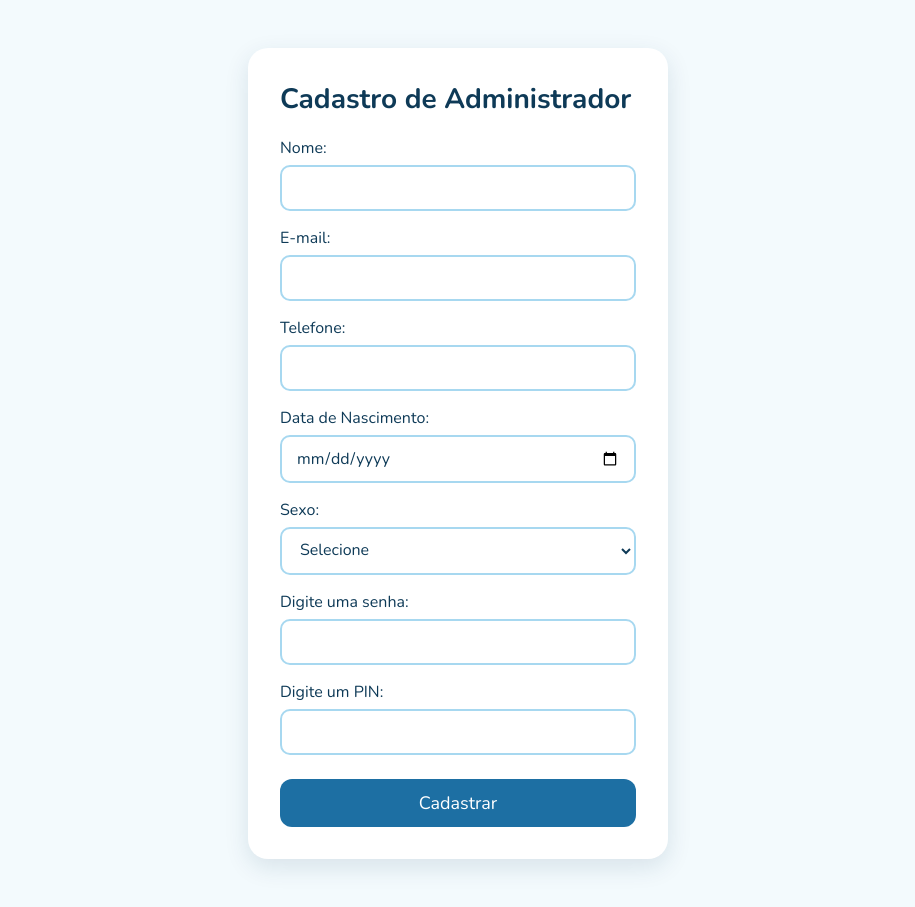
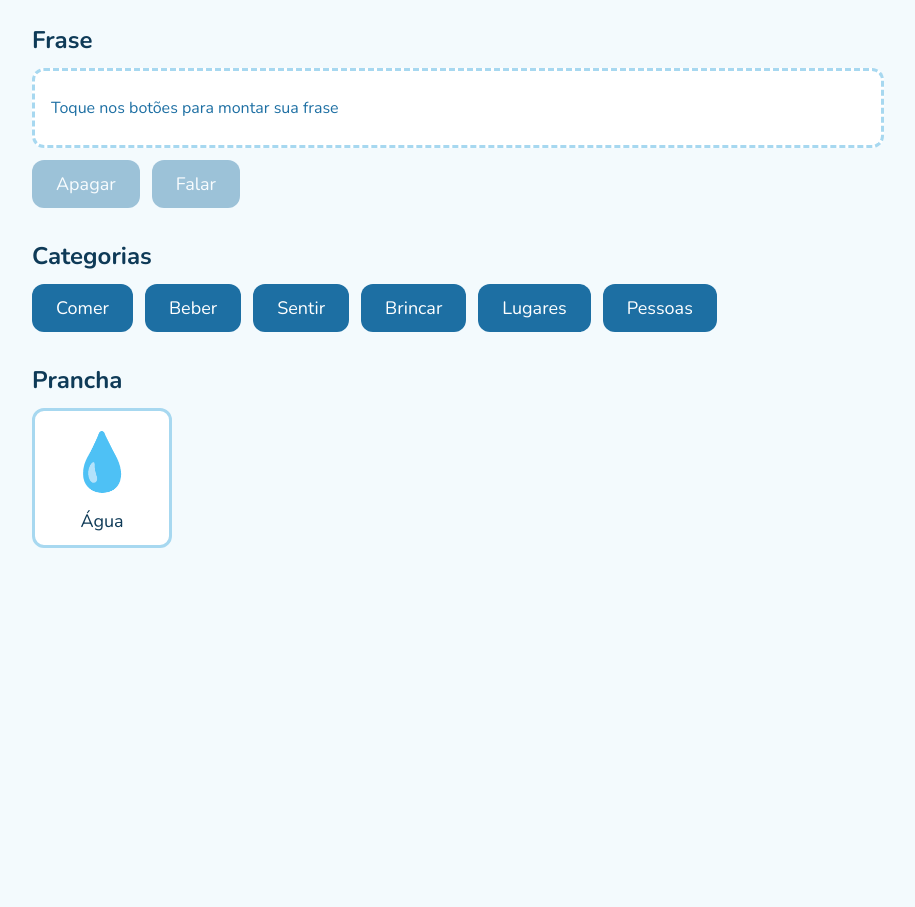
Before and after one commit to romanofilipe98/Back-end-nico, a React app in the folder frontend/: page / in a window 1280 px wide. Shown: the whole page, without its empty margins (182-1097 px from the left). After the commit the page ends 800 px from the top, so only its background shows below. Built offline with nearby package versions, Linux system fonts and the light colour scheme; the HTML template or start-up script is replaced by a standard one.

Commit message:
feat(frontend): criando a tela principal do comunicador com frase, categorias e prancha

```diff
--- a/frontend/src/App.jsx
+++ b/frontend/src/App.jsx
@@ -1,7 +1,7 @@
-import CadastroAdministrador from "./pages/CadastroAdministrador";
+import TelaPrincipal from "./pages/TelaPrincipal";
 
 function App() {
-  return <CadastroAdministrador />
+  return <TelaPrincipal />
 }
 
 export default App;
--- /dev/null
+++ b/frontend/src/pages/TelaPrincipal.css
@@ -0,0 +1,74 @@
+.botao-prancha {
+  width: 140px;
+  height: 140px;
+  display: flex;
+  flex-direction: column;
+  align-items: center;
+  justify-content: center;
+  gap: 8px;
+  background-color: white;
+  color: var(--nicoturne);
+  border: 3px solid var(--nicoleste);
+}
+
+.botao-prancha span:first-child {
+  font-size: 56px;
+}
+
+button:disabled {
+  opacity: 0.4;
+  cursor: not-allowed;
+}
+
+main {
+  max-width: 900px;
+  margin: 0 auto;
+  padding: 24px;
+  display: flex;
+  flex-direction: column;
+  gap: 32px;
+}
+
+section {
+  display: flex;
+  flex-wrap: wrap;
+  gap: 12px;
+  align-items: center;
+}
+
+section h2 {
+  width: 100%;
+  margin: 0;
+}
+
+.tira {
+  width: 100%;
+  min-height: 80px;
+  background-color: white;
+  border: 3px dashed var(--nicoleste);
+  border-radius: 12px;
+  padding: 16px;
+  display: flex;
+  align-items: center;
+}
+
+.tira-vazia {
+  margin: 0;
+  color: var(--nicocean);
+}
+
+.tira {
+  width: 100%;
+  min-height: 80px;
+  background-color: white;
+  border: 3px dashed var(--nicoleste);
+  border-radius: 12px;
+  padding: 16px;
+  display: flex;
+  align-items: center;
+}
+
+.tira-vazia {
+  margin: 0;
+  color: var(--nicocean);
+}
--- /dev/null
+++ b/frontend/src/pages/TelaPrincipal.jsx
@@ -0,0 +1,34 @@
+import "./TelaPrincipal.css"
+const categorias = ["Comer", "Beber", "Sentir", "Brincar", "Lugares", "Pessoas"]
+
+function TelaPrincipal() {
+    return (
+        <main>
+            <section>
+                <h2>Frase</h2>
+                <div className="tira">
+                    <p className="tira-vazia">Toque nos botões para montar sua frase</p>
+                </div>
+                <button disabled>Apagar</button>
+                <button disabled>Falar</button>
+            </section>
+
+            <section>
+                    <h2>Categorias</h2>
+                    {categorias.map((categoria) => (
+                        <button key={categoria}>{categoria}</button>
+                    ))}
+            </section>
+
+            <section>
+                <h2>Prancha</h2>
+                <button className="botao-prancha">
+                    <span role="img" aria-label="água">💧</span>
+                    <span>Água</span>
+                </button>
+            </section>
+        </main>
+    )
+}
+
+export default TelaPrincipal
```
